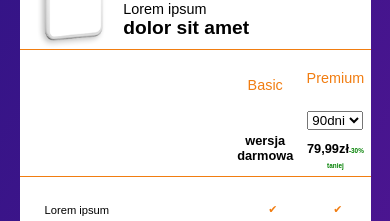
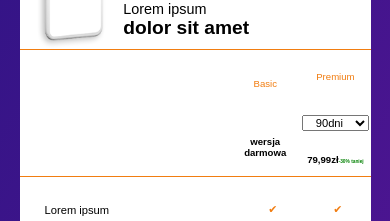
Before and after one commit to wszczawinski/LandingTest, a React (Create React App) app: page / in a window 390 px wide. Shown: the part 3026-3247 px from the top of the page. Built offline with nearby package versions, Linux system fonts and the light colour scheme; a web font is replaced by a local one.

Commit message:
fix(pricingMobileView)

```diff
--- a/src/components/Pricing.module.scss
+++ b/src/components/Pricing.module.scss
@@ -139,6 +139,7 @@
               select {
                 width: 80%;
                 align-self: center;
+                text-align: center;
               }
 
               h2 {
@@ -175,6 +176,47 @@
 
                 p {
                   font-size: 0.9rem;
+                }
+              }
+            }
+          }
+          @media (max-width: $tablet) {
+            .planPricesPaid {
+              .planPricesElement {
+                width: 20%;
+
+                h2 {
+                  font-size: 0.8rem;
+
+                  span {
+                    font-size: 0.4rem;
+                  }
+                }
+
+                select {
+                  font-size: 0.7rem;
+                  width: 95%;
+                }
+
+                p {
+                  font-size: 0.7rem;
+                }
+              }
+            }
+          }
+          @media (max-width: $mobile) {
+            .planPricesPaid {
+              .planPricesElement {
+                h2 {
+                  font-size: 0.6rem;
+
+                  span {
+                    font-size: 0.3rem;
+                  }
+                }
+
+                p {
+                  font-size: 0.6rem;
                 }
               }
             }
```
